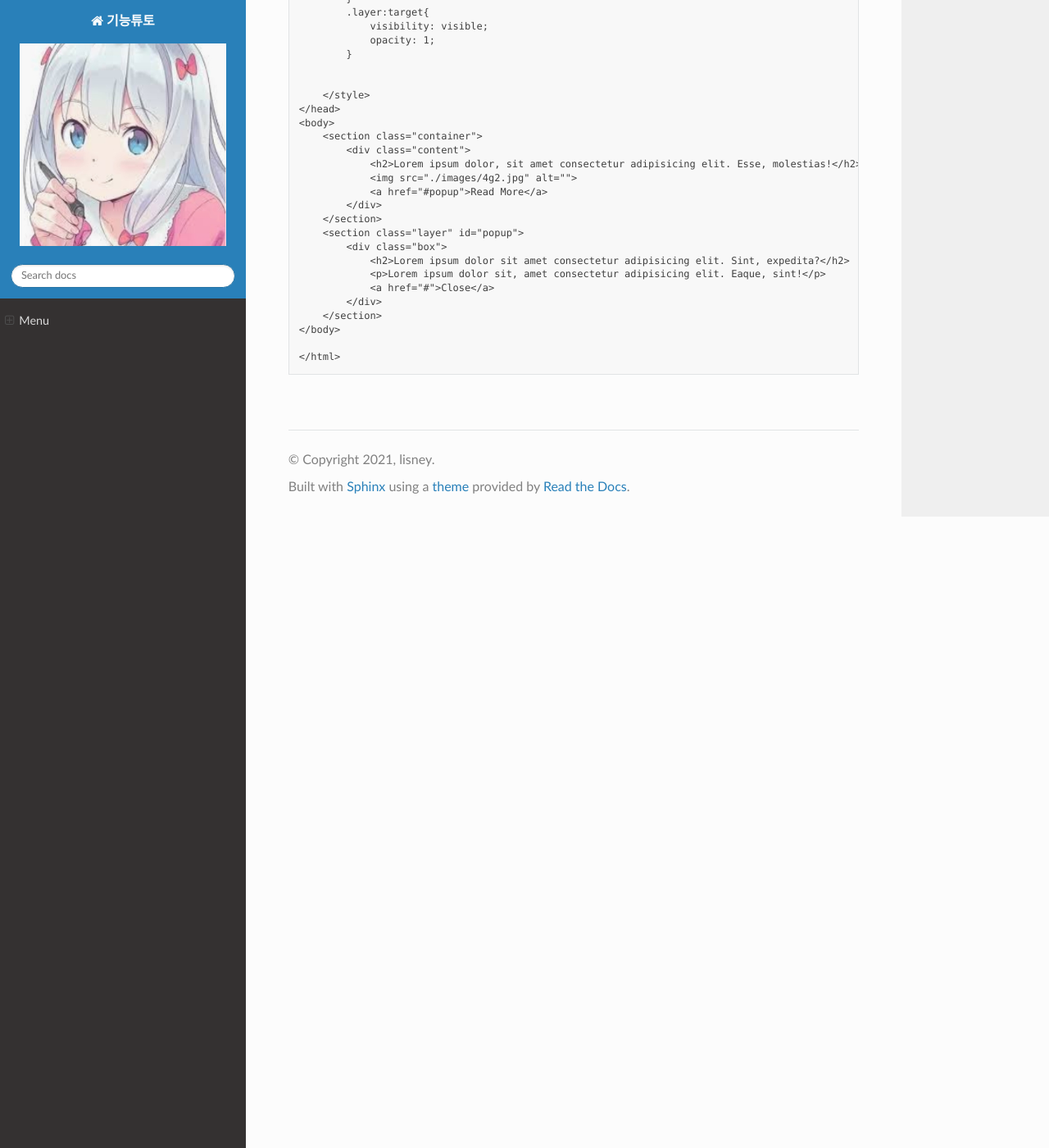
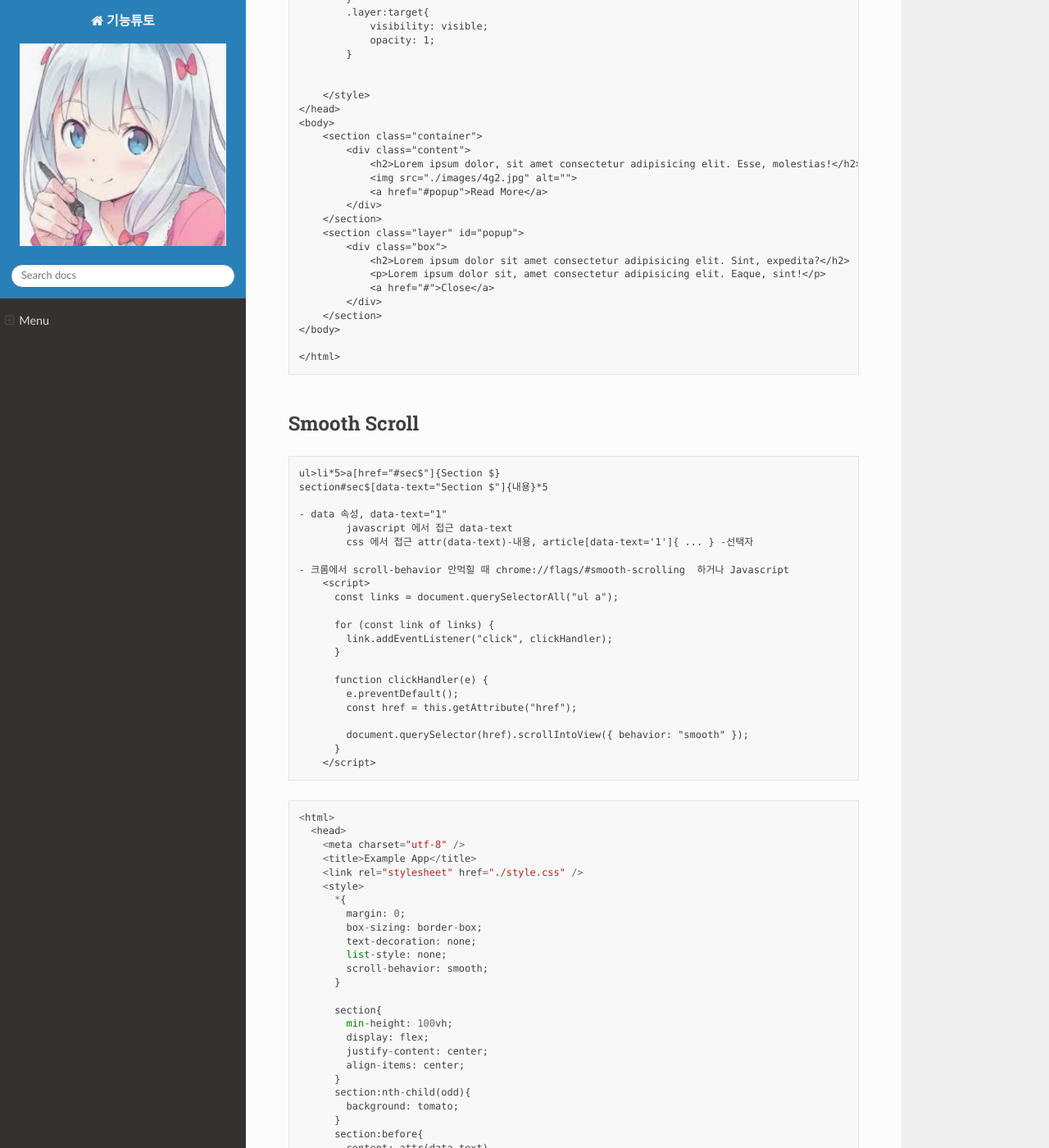
Before and after one commit to lisney/RTD, a Sphinx documentation site: the page built from docs/source/html/onlinecss/menu.md, in a window 1280 px wide and 1400 px high, scrolled down 12048 px. Shown: the whole window at 82% size. Built offline with Sphinx 7.4.7 and the Read the Docs theme 2.0.0, drawn with Linux system fonts in a browser that asks for light colours; pages that are not in the unit, such as notebooks, are missing from menus; some of the changed text lies outside the part shown.

Commit message:
Update menu.md

````diff
--- a/docs/source/html/onlinecss/menu.md
+++ b/docs/source/html/onlinecss/menu.md
@@ -603,3 +603,96 @@ Modal Popup - :target 방식
 ```
 
 <br>
+
+Smooth Scroll
+----------------
+
+```
+ul>li*5>a[href="#sec$"]{Section $}
+section#sec$[data-text="Section $"]{내용}*5
+
+- data 속성, data-text="1"
+        javascript 에서 접근 data-text
+        css 에서 접근 attr(data-text)-내용, article[data-text='1']{ ... } -선택자
+
+- 크롬에서 scroll-behavior 안먹힐 때 chrome://flags/#smooth-scrolling  하거나 Javascript
+    <script>
+      const links = document.querySelectorAll("ul a");
+
+      for (const link of links) {
+        link.addEventListener("click", clickHandler);
+      }
+
+      function clickHandler(e) {
+        e.preventDefault();
+        const href = this.getAttribute("href");
+
+        document.querySelector(href).scrollIntoView({ behavior: "smooth" });
+      }
+    </script>
+```
+
+```
+<html>
+  <head>
+    <meta charset="utf-8" />
+    <title>Example App</title>
+    <link rel="stylesheet" href="./style.css" />
+    <style>
+      *{
+        margin: 0;
+        box-sizing: border-box;
+        text-decoration: none;
+        list-style: none;
+        scroll-behavior: smooth;
+      }
+
+      section{
+        min-height: 100vh;
+        display: flex;
+        justify-content: center;
+        align-items: center;
+      }
+      section:nth-child(odd){
+        background: tomato;
+      }
+      section:before{
+        content: attr(data-text)
+      }
+      ul{
+        width: 100%;
+        height: 50px;
+        background: slategray;
+        position: fixed;
+        top: 0;
+        display: flex;
+        justify-content: space-around;
+      }
+      ul a{
+        color: white;
+        line-height: 50px;
+        font-weight: 800;
+        text-transform: uppercase;
+      }
+    </style>
+  </head>
+  <body>
+    <ul>
+      <li><a href="#sec1">Section 1</a></li>
+      <li><a href="#sec2">Section 2</a></li>
+      <li><a href="#sec3">Section 3</a></li>
+      <li><a href="#sec4">Section 4</a></li>
+      <li><a href="#sec5">Section 5</a></li>
+    </ul>
+
+    <section id="sec1" data-text="Section 1">내용</section>
+    <section id="sec2" data-text="Section 2">내용</section>
+    <section id="sec3" data-text="Section 3">내용</section>
+    <section id="sec4" data-text="Section 4">내용</section>
+    <section id="sec5" data-text="Section 5">내용</section>
+
+    <script>
+    </script>
+  </body>
+</html>
+```
````
